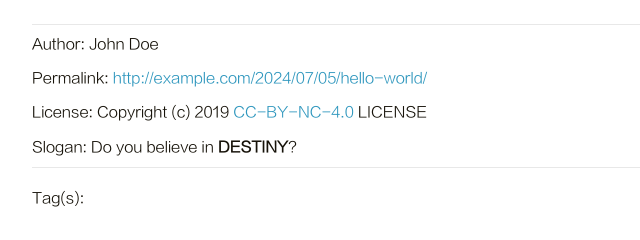
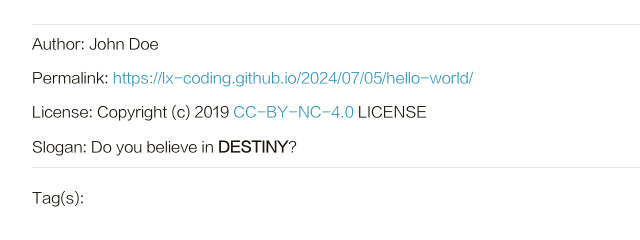
Before and after one commit to BobLLL8/lx-coding.github.io, a plain HTML site: page 2024/07/05/hello-world/index.html in a window 1280 px wide. Shown: the part 1143-1383 px from the top of the page, 218-858 px from the left. Drawn offline with Linux system fonts and the light colour scheme.

Commit message:
Site updated: 2024-07-05 21:00:49

```diff
--- a/2024/07/05/hello-world/index.html
+++ b/2024/07/05/hello-world/index.html
@@ -238,7 +238,7 @@
 
                     <p class="copyright-item">
                         <span>Permalink:</span>
-                        <span><a href="http://example.com/2024/07/05/hello-world/">http://example.com/2024/07/05/hello-world/</a></span>
+                        <span><a href="https://lx-coding.github.io/2024/07/05/hello-world/">https://lx-coding.github.io/2024/07/05/hello-world/</a></span>
                     </p>
 
 
```
